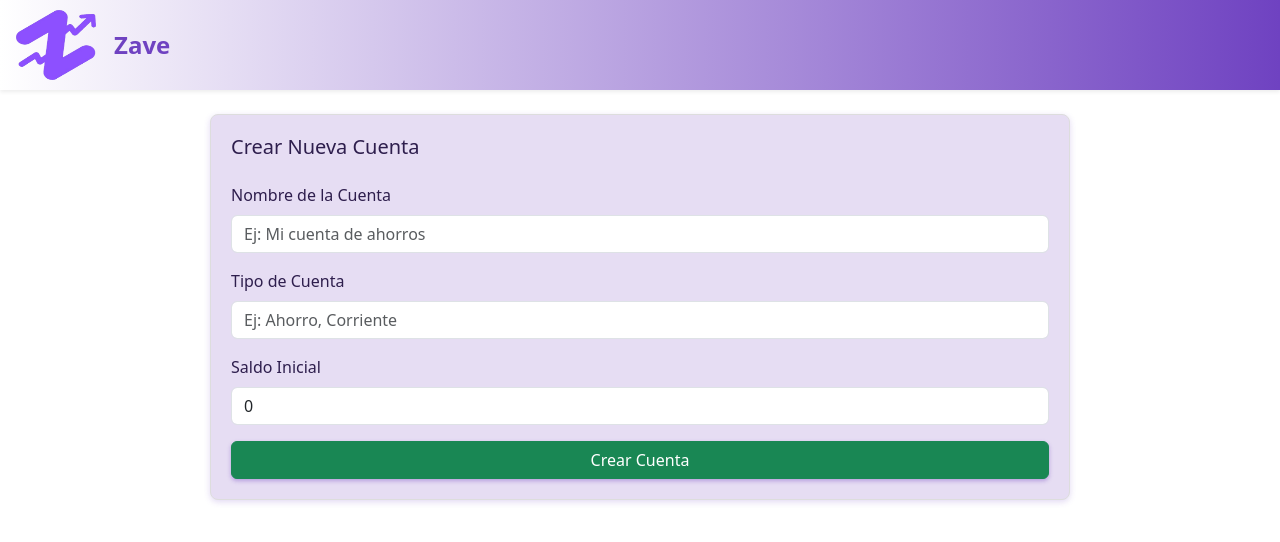
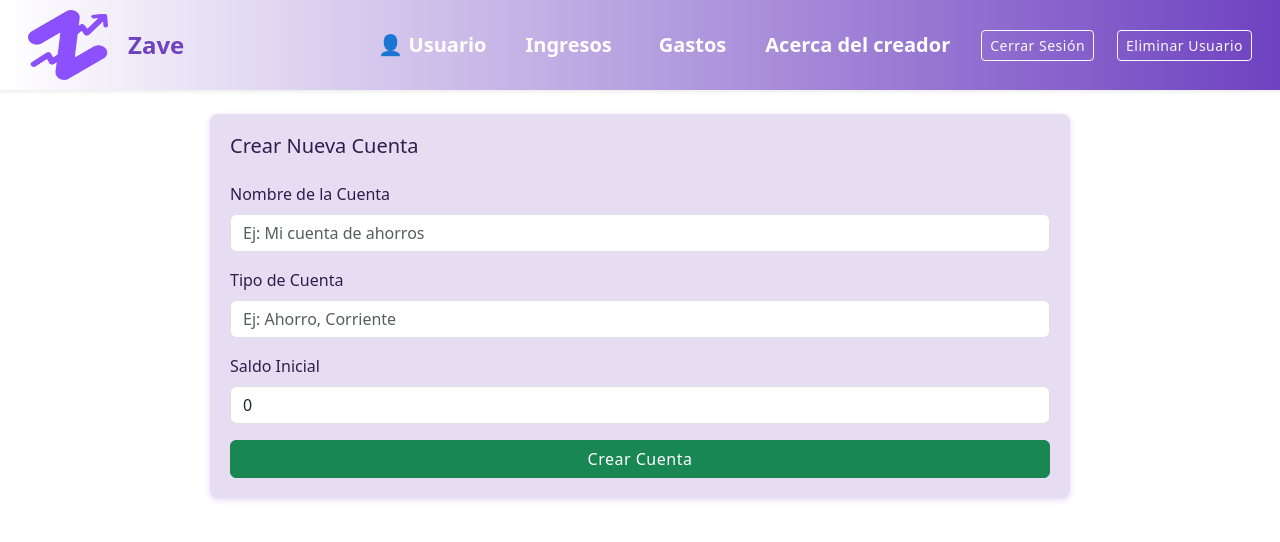
Before and after one commit to alejandromolerodev/Z-frontend, an Angular app: page /crear-cuenta in a window 1280 px wide. Shown: the top 542 px of the page. Built offline with nearby package versions, Linux system fonts and the light colour scheme.

Commit message:
queda modificar en ccuenta y mejorar cod(coments, cosas ine, separarcss)

```diff
--- a/src/app/crear-cuenta/crear-cuenta.component.html
+++ b/src/app/crear-cuenta/crear-cuenta.component.html
@@ -9,31 +9,28 @@
       rel="stylesheet"
     />
     <style>
-      .container {
-        max-width: 900px;
-        margin: 0 auto;
-        padding: 20px;
-      }
-
-      /* Misma tarjeta morada clara */
-      .card-morada {
-        background-color: #e6ddf3 !important; /* Morado claro */
-        color: #2e1e4d; /* Texto oscuro legible */
-        border-radius: 8px;
-        border: 1px solid #ddd;
-        padding: 20px;
-        box-shadow: 0 2px 6px rgb(111 66 193 / 0.2);
-      }
-
-      /* Navbar morado igual */
+      /* Estilos del navbar IDÉNTICOS a resumen */
       .navbar {
         height: 90px;
         background: linear-gradient(to right, white, #6f42c1);
+        position: fixed;
+        top: 0;
+        left: 0;
+        right: 0;
+        z-index: 1030;
+        width: 100%;
+        padding: 0 20px;
+        box-shadow: 0 2px 10px rgba(0, 0, 0, 0.1);
       }
 
       .navbar-brand img {
         height: 70px;
-        margin-right: 10px;
+        margin-right: 12px;
+        transition: transform 0.3s ease;
+      }
+
+      .navbar-brand:hover img {
+        transform: scale(1.05);
       }
 
       .navbar-brand {
@@ -42,22 +39,215 @@
         background-color: transparent;
       }
 
+      .nav-hover {
+        position: relative;
+        text-decoration: none;
+        transition: color 0.3s ease;
+        padding: 8px 0;
+      }
+
+      .nav-hover::after {
+        content: "";
+        position: absolute;
+        width: 100%;
+        height: 2px;
+        bottom: 0;
+        left: 0;
+        background-color: #6f42c1;
+        visibility: hidden;
+        transform: scaleX(0);
+        transition: all 0.3s ease-in-out;
+      }
+
+      .nav-hover:hover::after {
+        visibility: visible;
+        transform: scaleX(1);
+      }
+
       .text-purple {
         color: #6f42c1 !important;
       }
 
-      /* Botones con sombra */
+      .navbar-collapse {
+        transition: all 0.3s ease;
+        overflow: hidden;
+      }
+
+      .navbar-collapse.collapse:not(.show) {
+        display: none;
+      }
+
+      @media (min-width: 992px) {
+        .navbar-collapse.collapse {
+          display: flex !important;
+          flex-basis: auto;
+        }
+        .navbar-nav {
+          gap: 15px;
+        }
+      }
+
+      /* Estilos específicos de gastos CORREGIDOS */
+      body {
+        overflow-y: auto;
+        min-height: 100vh;
+      }
+
+      .container {
+        max-width: 900px;
+        margin: 90px auto 20px;
+        padding: 20px;
+        overflow-y: auto;
+        height: calc(100vh - 110px);
+      }
+
+      .card-morada {
+        background-color: #e6ddf3 !important;
+        color: #2e1e4d;
+        border-color: #d0c0e8 !important;
+      }
+
+      /* Estilos adicionales para botones */
       .btn {
-        box-shadow: 0 2px 4px rgb(111 66 193 / 0.4);
+        transition: all 0.3s ease;
+        font-weight: 500;
+        letter-spacing: 0.5px;
+      }
+
+      /* Misma tarjeta morada clara */
+      .card-morada {
+        background-color: #e6ddf3 !important;
+        color: #2e1e4d;
+        border-color: #d0c0e8 !important;
+        border-radius: 8px;
+        padding: 20px;
+        box-shadow: 0 2px 6px rgb(111 66 193 / 0.2);
+      }
+
+      /* Estilos responsive para móvil - CORREGIDOS */
+      @media (max-width: 991.98px) {
+        .navbar {
+          padding: 15px 20px;
+        }
+
+        .navbar-collapse {
+          position: fixed;
+          top: 90px;
+          left: 0;
+          right: 0;
+          z-index: 1020;
+          padding: 20px;
+          background: linear-gradient(
+            to right,
+            rgba(255, 255, 255, 0.98),
+            rgba(111, 66, 193, 0.98)
+          );
+          box-shadow: 0 4px 15px rgba(0, 0, 0, 0.1);
+          max-height: calc(100vh - 90px);
+          overflow-y: auto;
+          -webkit-overflow-scrolling: touch;
+        }
+
+        .container {
+          margin-top: 90px;
+          padding-top: 20px;
+          height: calc(100vh - 90px);
+        }
+
+        .navbar-nav {
+          gap: 12px;
+          align-items: flex-start !important;
+        }
+
+        .nav-item {
+          margin: 8px 0 !important;
+          width: 100%;
+        }
+
+        .nav-link,
+        .btn {
+          width: 100%;
+          text-align: center;
+          padding: 12px 15px !important;
+          font-size: 1rem;
+          border-radius: 6px;
+        }
+
+        .navbar-brand img {
+          height: 70px;
+          margin-top: -8px;
+        }
       }
     </style>
   </head>
   <body>
+    <!-- Topbar idéntico al de ingresos -->
     <nav class="navbar navbar-expand-lg navbar-dark px-3 shadow-sm">
-      <a class="navbar-brand d-flex align-items-center" href="#">
-        <img src="assets/zave.png" alt="Logo" width="80" />
-        <span class="ms-2 fs-4 fw-bold text-purple">Zave</span>
-      </a>
+      <div class="container-fluid">
+        <a class="navbar-brand d-flex align-items-center" routerLink="/resumen">
+          <img src="assets/zave.png" alt="Logo" width="80" />
+          <span class="ms-2 fs-4 fw-bold text-purple">Zave</span>
+        </a>
+
+        <button
+          class="navbar-toggler"
+          type="button"
+          (click)="toggleMenu()"
+          aria-expanded="false"
+          aria-label="Toggle navigation"
+        >
+          <span class="navbar-toggler-icon"></span>
+        </button>
+
+        <div
+          class="navbar-collapse collapse"
+          [class.show]="!isMenuCollapsed"
+          id="navbarContent"
+        >
+          <ul class="navbar-nav ms-auto align-items-center">
+            <li class="nav-link text-white nav-hover fs-5 fw-semibold">
+              👤 {{ usuarioNombre || "Usuario" }}
+            </li>
+            <li class="nav-item mx-2">
+              <a
+                class="nav-link text-white nav-hover fs-5 fw-semibold"
+                routerLink="/ingresos"
+                (click)="isMenuCollapsed = true"
+              >
+                Ingresos
+              </a>
+            </li>
+            <li class="nav-item mx-2">
+              <a
+                class="nav-link text-white nav-hover fs-5 fw-semibold"
+                routerLink="/gastos"
+                (click)="isMenuCollapsed = true"
+              >
+                Gastos
+              </a>
+            </li>
+            <li class="nav-item mx-2">
+              <button
+                class="nav-link text-white nav-hover fs-5 fw-semibold border-0 bg-transparent p-0"
+                (click)="mostrarInfoCreador()"
+              >
+                Acerca del creador
+              </button>
+            </li>
+            <li class="nav-item mx-2">
+              <button
+                (click)="cerrarSesion()"
+                class="btn btn-outline-light btn-sm"
+              >
+                Cerrar Sesión
+              </button>
+            </li>
+            <button (click)="deleteUser()" class="btn btn-outline-light btn-sm">
+              Eliminar Usuario
+            </button>
+          </ul>
+        </div>
+      </div>
     </nav>
 
     <div class="container py-4">
@@ -117,7 +307,5 @@
         </form>
       </div>
     </div>
-
-    <script src="https://cdn.jsdelivr.net/npm/bootstrap@5.3.3/dist/js/bootstrap.bundle.min.js"></script>
   </body>
 </html>
--- a/src/app/crear-cuenta/crear-cuenta.component.ts
+++ b/src/app/crear-cuenta/crear-cuenta.component.ts
@@ -1,7 +1,7 @@
 import { Component } from "@angular/core";
 import { CommonModule } from "@angular/common";
 import { FormsModule } from "@angular/forms";
-import { Router } from "@angular/router";
+import { Router, RouterLink } from "@angular/router";
 import { CuentaService } from "../services/cuenta.service";
 import { AuthService } from "../services/auth.service"; // Necesario para logout
 import { UserService } from "../services/user.service"; // Necesario para deleteUser
@@ -9,7 +9,7 @@ import { UserService } from "../services/user.service"; // Necesario para delete
 @Component({
   selector: "app-crear-cuenta",
   standalone: true,
-  imports: [CommonModule, FormsModule],
+  imports: [CommonModule, FormsModule, RouterLink],
   templateUrl: "./crear-cuenta.component.html",
 })
 export class CrearCuentaComponent {
--- a/src/app/gastos/gastos.component.html
+++ b/src/app/gastos/gastos.component.html
@@ -270,10 +270,8 @@
           id="navbarContent"
         >
           <ul class="navbar-nav ms-auto align-items-center">
-            <li class="nav-item mx-2">
-              <span class="nav-link text-white fs-5 fw-semibold">
-                👤 {{ usuarioNombre || "Usuario" }}
-              </span>
+            <li class="nav-link text-white nav-hover fs-5 fw-semibold">
+              👤 {{ usuarioNombre || "Usuario" }}
             </li>
             <li class="nav-item mx-2">
               <a
--- a/src/app/ingresos/ingresos.component.html
+++ b/src/app/ingresos/ingresos.component.html
@@ -83,61 +83,17 @@
         }
       }
 
-      @media (max-width: 991.98px) {
-        .navbar {
-          padding: 15px 20px;
-        }
-        .navbar-collapse {
-          position: fixed;
-          top: 90px;
-          left: 0;
-          right: 0;
-          z-index: 1020;
-          padding: 20px;
-          background: linear-gradient(
-            to right,
-            rgba(255, 255, 255, 0.98),
-            rgba(111, 66, 193, 0.98)
-          );
-          box-shadow: 0 4px 15px rgba(0, 0, 0, 0.1);
-          max-height: calc(100vh - 90px);
-          overflow-y: auto;
-          -webkit-overflow-scrolling: touch;
-        }
-        .container {
-          padding-top: 160px;
-        }
-        .navbar-nav {
-          gap: 12px;
-          align-items: flex-start !important;
-        }
-        .nav-item {
-          margin: 8px 0 !important;
-          width: 100%;
-        }
-        .nav-link,
-        .btn {
-          width: 100%;
-          text-align: center;
-          padding: 12px 15px !important;
-          font-size: 1rem;
-          border-radius: 6px;
-        }
-        .navbar-brand img {
-          height: 70px;
-          margin-top: -8px;
-        }
-        .btn-outline-light {
-          border-width: 2px;
-        }
+      body {
+        overflow-y: auto;
+        min-height: 100vh;
       }
 
-      /* Estilos específicos de ingresos (se mantienen igual) */
       .container {
         max-width: 900px;
-        margin: 0 auto;
-        padding: 120px 20px 20px;
-        margin-top: 100px;
+        margin: 90px auto 20px;
+        padding: 20px;
+        overflow-y: auto;
+        height: calc(100vh - 110px);
       }
 
       .card-morada {
@@ -145,6 +101,7 @@
         color: #2e1e4d;
         border-color: #d0c0e8 !important;
       }
+
       /* Estilos adicionales para botones */
       .btn {
         transition: all 0.3s ease;
@@ -221,32 +178,68 @@
         border-radius: 6px;
       }
 
-      @media (max-width: 768px) {
+      /* Estilos responsive para móvil - CORREGIDOS */
+      @media (max-width: 991.98px) {
+        .navbar {
+          padding: 15px 20px;
+        }
+
+        .navbar-collapse {
+          position: fixed;
+          top: 90px;
+          left: 0;
+          right: 0;
+          z-index: 1020;
+          padding: 20px;
+          background: linear-gradient(
+            to right,
+            rgba(255, 255, 255, 0.98),
+            rgba(111, 66, 193, 0.98)
+          );
+          box-shadow: 0 4px 15px rgba(0, 0, 0, 0.1);
+          max-height: calc(100vh - 90px);
+          overflow-y: auto;
+          -webkit-overflow-scrolling: touch;
+        }
+
+        .container {
+          margin-top: 90px;
+          padding-top: 20px;
+          height: calc(100vh - 90px);
+        }
+
+        .navbar-nav {
+          gap: 12px;
+          align-items: flex-start !important;
+        }
+
+        .nav-item {
+          margin: 8px 0 !important;
+          width: 100%;
+        }
+
+        .nav-link,
+        .btn {
+          width: 100%;
+          text-align: center;
+          padding: 12px 15px !important;
+          font-size: 1rem;
+          border-radius: 6px;
+        }
+
+        .navbar-brand img {
+          height: 70px;
+          margin-top: -8px;
+        }
+
+        .btn-outline-light,
+        .btn-outline-info {
+          border-width: 2px;
+        }
+
         .filtros-container {
           flex-direction: column;
           gap: 10px;
-        }
-
-        .btn-purple {
-          width: 100%;
-        }
-
-        .ingreso-card {
-          padding: 12px;
-        }
-
-        .ingreso-header {
-          flex-direction: column;
-          align-items: flex-start;
-          gap: 8px;
-        }
-
-        .ingreso-categoria {
-          font-size: 1rem;
-        }
-
-        .ingreso-importe {
-          font-size: 1.1rem;
         }
       }
     </style>
@@ -276,10 +269,8 @@
           id="navbarContent"
         >
           <ul class="navbar-nav ms-auto align-items-center">
-            <li class="nav-item mx-2">
-              <span class="nav-link text-white fs-5 fw-semibold">
-                👤 {{ usuarioNombre || "Usuario" }}
-              </span>
+            <li class="nav-link text-white nav-hover fs-5 fw-semibold">
+              👤 {{ usuarioNombre || "Usuario" }}
             </li>
             <li class="nav-item mx-2">
               <a
--- a/src/app/services/cuenta.service.ts
+++ b/src/app/services/cuenta.service.ts
@@ -6,7 +6,7 @@ import { Observable } from "rxjs";
   providedIn: "root",
 })
 export class CuentaService {
-  private apiUrl = "http://192.168.1.29:8080/api/zave/cuenta";
+  private apiUrl = "http://localhost:8080/api/zave/cuenta";
 
   constructor(private http: HttpClient) {}
 
--- a/src/app/services/user.service.ts
+++ b/src/app/services/user.service.ts
@@ -6,7 +6,7 @@ import { Observable } from "rxjs";
   providedIn: "root",
 })
 export class UserService {
-  private apiUrl = "http://192.168.1.29:8080/api/zave/user"; // URL del backend
+  private apiUrl = "http://localhost:8080/api/zave/user"; // URL del backend
 
   constructor(private http: HttpClient) {}
 
```
